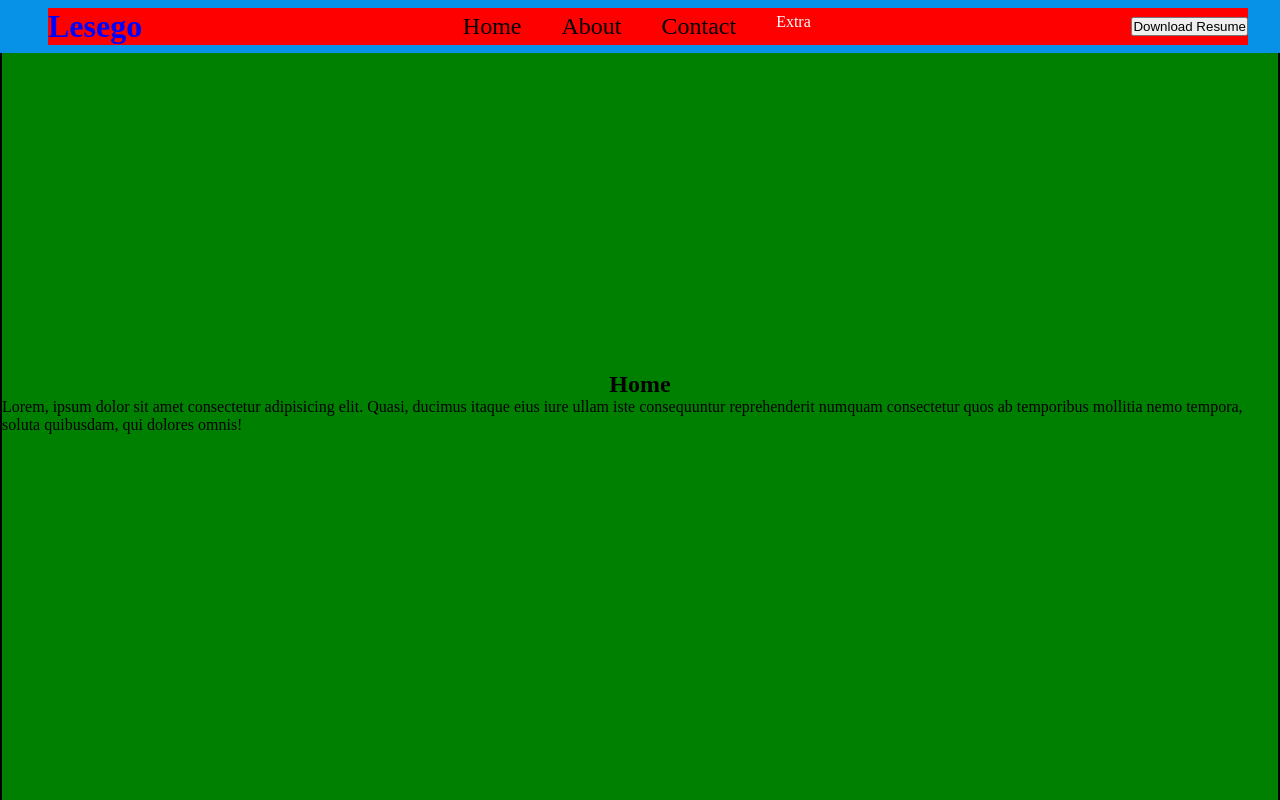
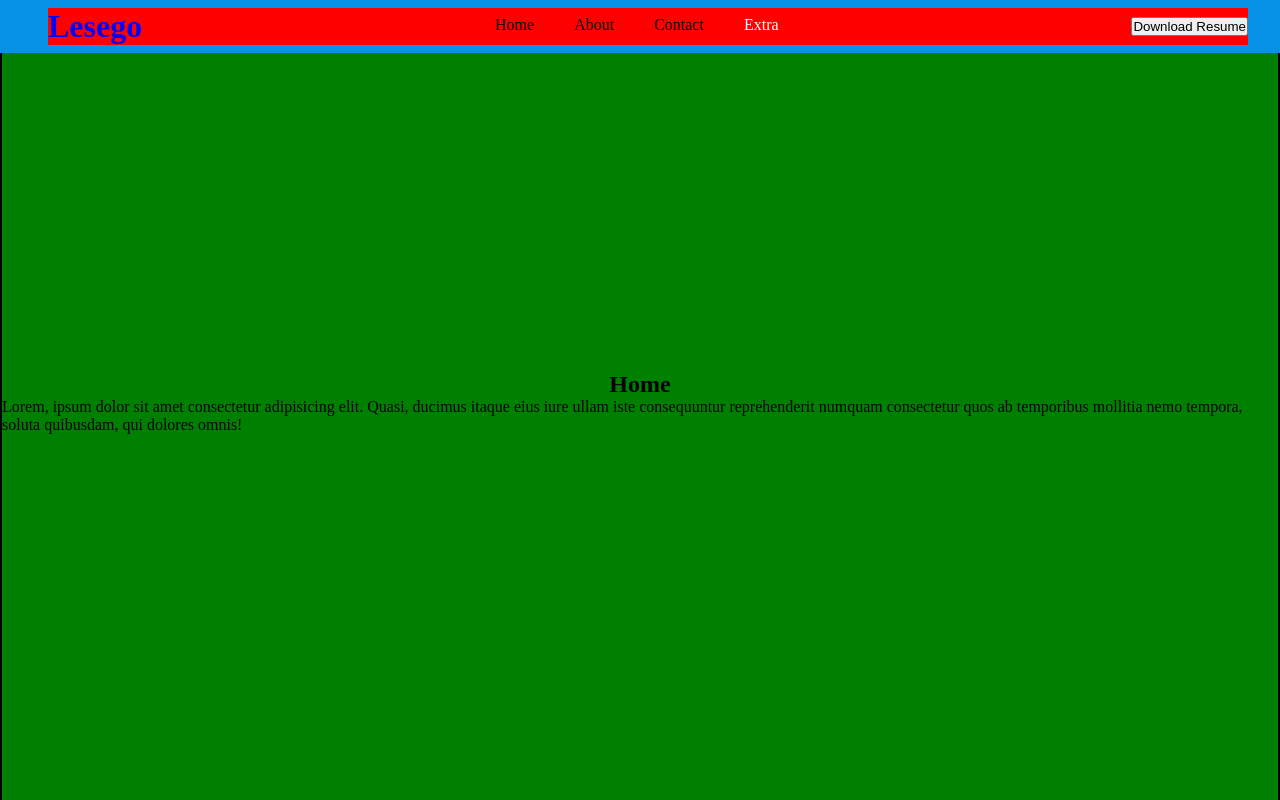
Before and after one commit to LesegoLSG/Portfolio, a React (Create React App) app: page / in a window 1280 px wide. Shown: the top 800 px of the page. Built offline with nearby package versions, Linux system fonts and the light colour scheme.

Commit message:
Styling links

```diff
--- a/src/Stylesheet/Navbar.css
+++ b/src/Stylesheet/Navbar.css
@@ -35,25 +35,28 @@ header {
 
 .navContainer nav ul li a {
     text-decoration: none;
-    font-size: 1.5rem;
+    font-size: 1rem;
     color: #000;
 }
 
-.navContainer nav ul li a {
+.navContainer nav ul li a:hover::after {
+    width: 100%;
+    transition: width 0.3s ease;
     cursor: pointer;
+    /* background-color: green; */
 }
 
-/* .navContainer nav ul li a::before {
-    content: "Lesego";
-    position: absolute;
-    height: 1px;
-    width: 100%;
-    background-color: green;
-    left: 0;
-    bottom: -5px;
-    transform: scale(0, 1);
+.navContainer nav ul li a::after {
+    content: "";
+    width: 0;
+    height: 3px;
+    background-color: pink;
+    margin: auto;
+    display: block;
+
+    /* position: absolute; */
 }
 
-.navContainer nav ul li a::before {
-    transform: scale(1, 1);
-} */
+.navContainer nav ul li a:hover {
+    color: green;
+}
```
